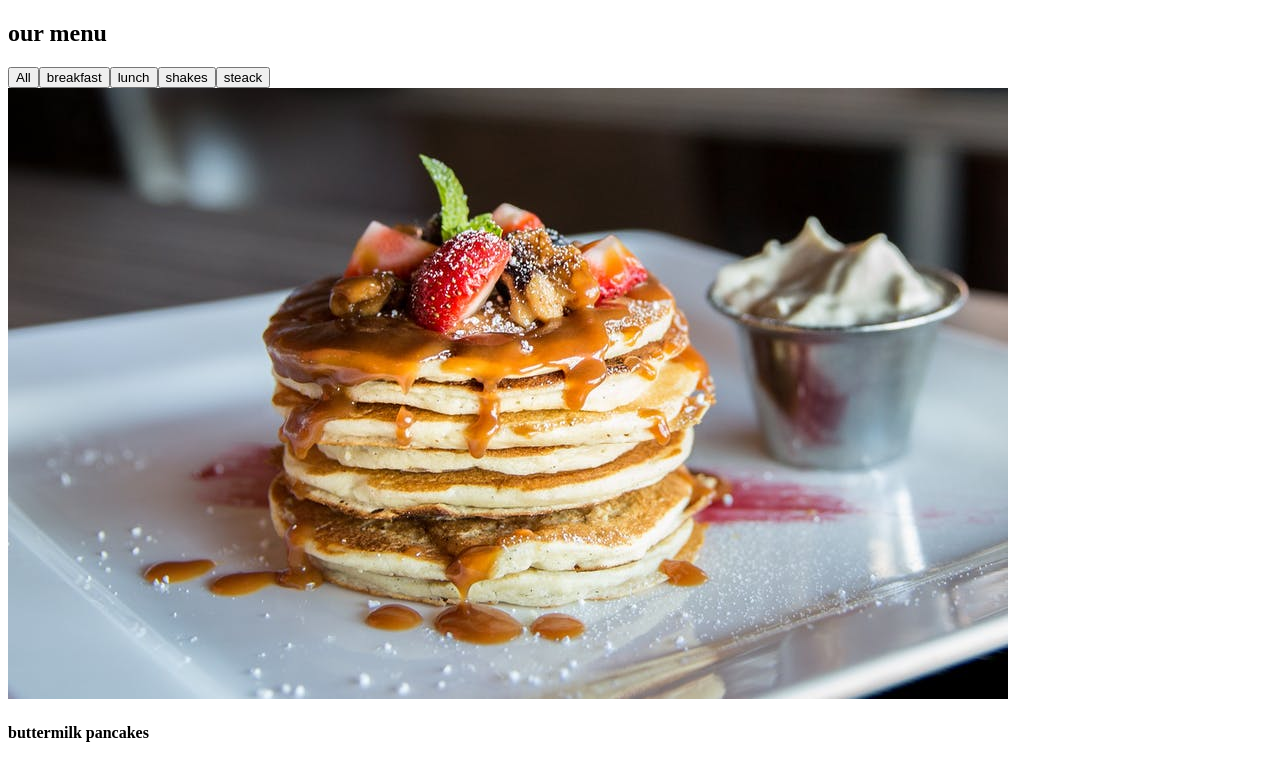
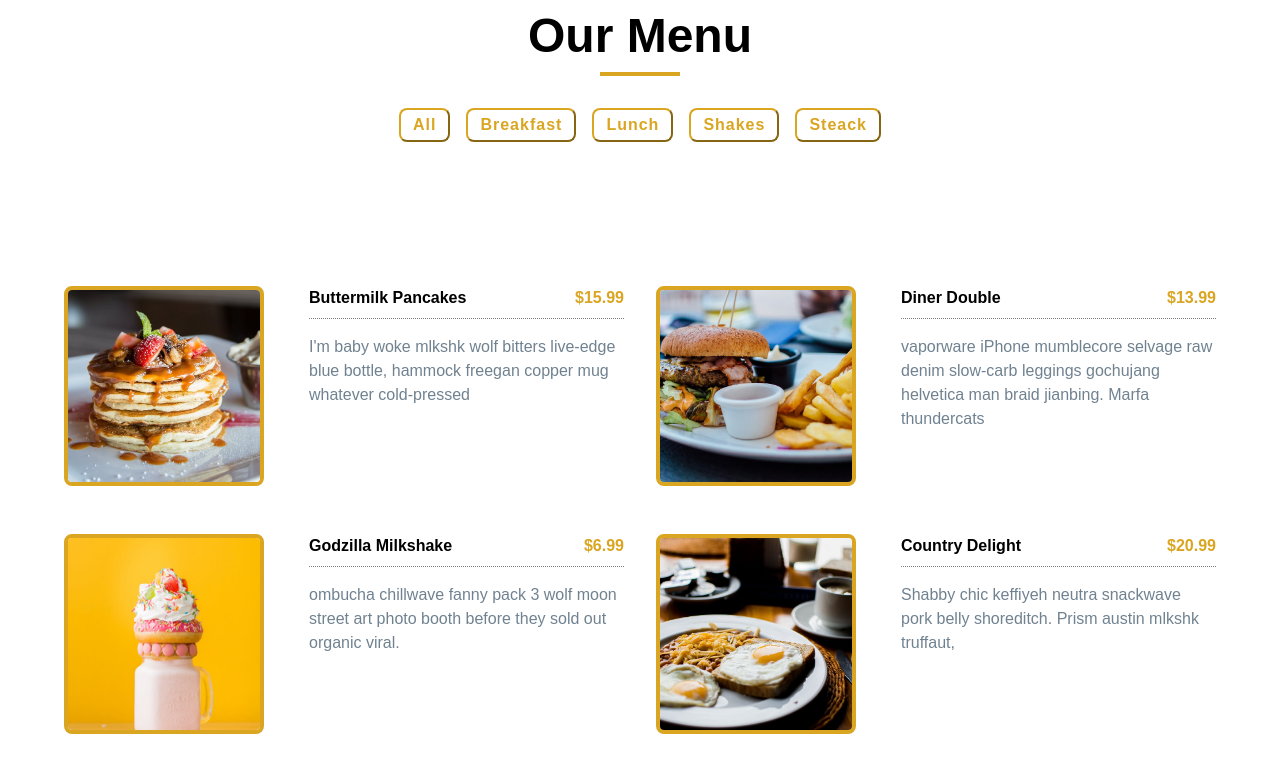
Before and after one commit to Naastou/Menu-js, a plain HTML site: page index.html in a window 1280 px wide. Shown: the top 760 px of the page. Drawn offline with Linux system fonts and the light colour scheme.

Commit message:
add app.js

```diff
--- a/app.js
+++ b/app.js
@@ -146,12 +146,12 @@ function displayAllCategoriesButtons() {
 
 displayAllCategoriesButtons();
 
+// on filtre les boutons par catégorie
 function filterMenuByCategory(category) {
   const menuToDisplay = menu.filter(function (menuItem) {
     if (menuItem.category === category) {
       return menuItem;
     }
   });
-
   return menuToDisplay;
 }
--- a/style.css
+++ b/style.css
@@ -0,0 +1,92 @@
+* {
+  margin: 0;
+  padding: 0;
+  box-sizing: border-box;
+}
+body {
+    font-family: sans-serif;
+  line-height: 1.5;
+}
+.title {
+  text-align: center;
+  font-size: 2rem;
+  text-transform: capitalize;
+  margin-bottom: 2rem;
+}
+.underline {
+  width: 5rem;
+  height: 0.25rem;
+  background: goldenrod;
+  margin-left: auto;
+  margin-right: auto;
+}
+.btns {
+  margin-bottom: 4rem;
+  display: flex;
+  justify-content: center;
+}
+.filter-category-btn {
+  text-transform: capitalize;
+  font-size: 1rem;
+  font-weight: bold;
+  letter-spacing: 1px;
+  background: transparent;
+  border-color: goldenrod;
+  border-radius: 8px;
+  margin: 0 0.5rem;
+  padding: 0.375rem 0.75rem;
+  color: goldenrod;
+  cursor: pointer;
+  transition: var(--transition);
+}
+.filter-category-btn:hover:hover {
+  background: goldenrod;
+  color: white;
+}
+.sectionMenu {
+  width: 90vw;
+  margin: 0 auto;
+  max-width: 1170px;
+  display: grid;
+  grid-template-columns: 1fr 1fr;
+  gap: 3rem 2rem;
+  justify-items: center;
+  padding: 5rem 0;
+}
+@media screen and (max-width: 768px){
+  .sectionMenu {
+ display: grid;
+ grid-template-columns: 1fr;
+}
+  }
+.menu-item {
+  display: grid;
+  grid-template-columns: 225px 1fr;
+  gap: 0 1.25rem;
+  max-width: 40rem;
+
+}
+.photo {
+  object-fit: cover;
+  width: 200px;
+  height: 200px;
+  border: 0.25rem solid goldenrod;
+  border-radius: 8px;
+}
+.item-info header {
+  display: flex;
+  justify-content: space-between;
+  border-bottom: 0.5px dotted gray;
+}
+.item-info h4 {
+  text-transform: capitalize;
+  margin-bottom: 0.5rem;
+}
+.price {
+  color:goldenrod;
+}
+.item-text {
+  margin-bottom: 0;
+  padding-top: 1rem;
+  color: rgb(112, 130, 144);
+}
```
Also changed, not shown: index.html (line endings or trailing spaces).
